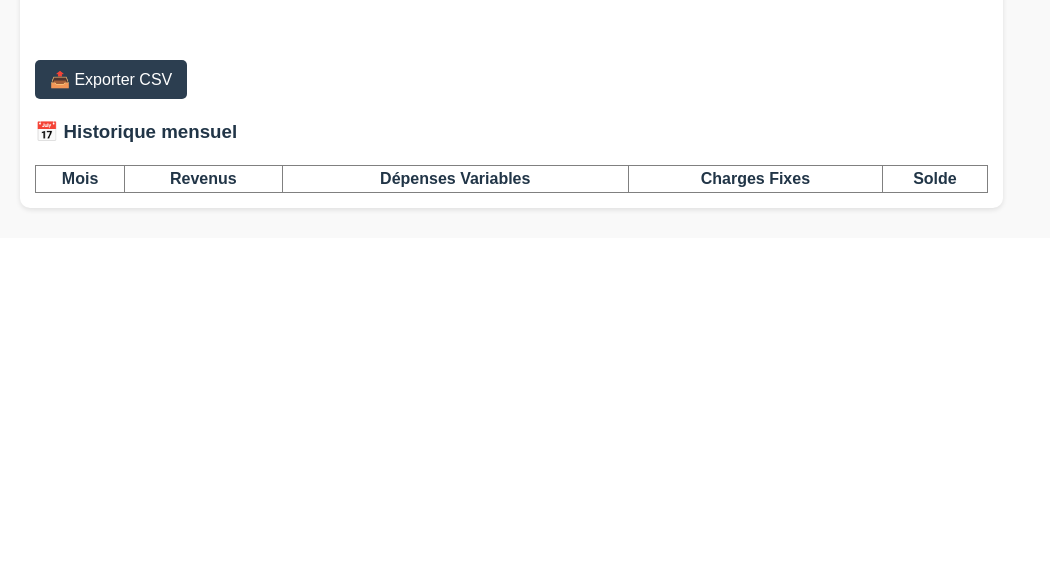
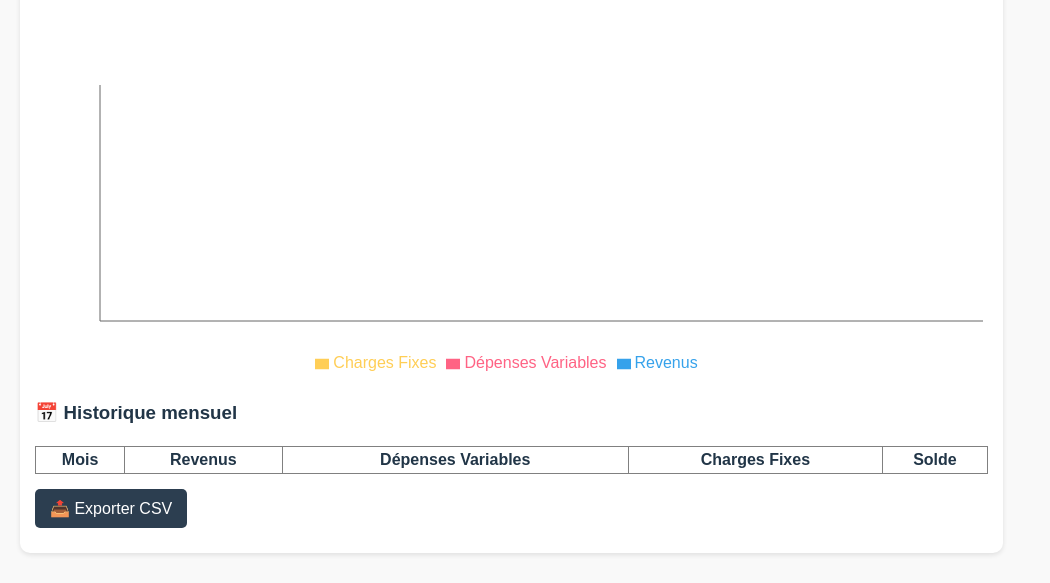
Before and after one commit to LaghaOussama/budget-app, a React (Vite) app: page / in a window 1280 px wide. Shown: the part 972-1555 px from the top of the page, without its empty margins (0-1050 px from the left). Before the commit the page ends 1210 px from the top, so only its background shows below. Built offline with nearby package versions, Linux system fonts and the light colour scheme.

Commit message:
📊 Dashboard amélioré : graphiques supplémentaires et couleurs conditionnelles pour revenus/dépenses

```diff
--- a/src/components/Dashboard.jsx
+++ b/src/components/Dashboard.jsx
@@ -1,4 +1,15 @@
-import { PieChart, Pie, Cell } from "recharts";
+import {
+  PieChart,
+  Pie,
+  Cell,
+  BarChart,
+  Bar,
+  XAxis,
+  YAxis,
+  Tooltip,
+  Legend,
+  ResponsiveContainer,
+} from "recharts";
 import { getFixedChargesForMonth } from "../utils/storage";
 import ExportCSV from "./ExportCSV";
 import { useState } from "react";
@@ -40,7 +51,24 @@ export default function Dashboard({ transactions, fixedCharges }) {
       (filterType === "Tous" || t.type === filterType) &&
       (filterCategory === "Tous" || t.category === filterCategory)
   );
-
+  const barData = months.map((month) => {
+    const monthTransactions = transactions.filter(
+      (t) => t.date.slice(0, 7) === month
+    );
+    const revenus = monthTransactions
+      .filter((t) => t.type === "Revenu")
+      .reduce((a, b) => a + b.amount, 0);
+    const depenses = monthTransactions
+      .filter((t) => t.type === "Dépense")
+      .reduce((a, b) => a + b.amount, 0);
+    const charges = getFixedChargesForMonth(fixedCharges, month);
+    return {
+      month,
+      Revenus: revenus,
+      "Dépenses Variables": depenses,
+      "Charges Fixes": charges,
+    };
+  });
   const categories = ["Tous", ...new Set(transactions.map((t) => t.category))];
   return (
     <div>
@@ -88,7 +116,19 @@ export default function Dashboard({ transactions, fixedCharges }) {
           ))}
         </Pie>
       </PieChart>
-      <ExportCSV transactions={transactions} />
+      <div style={{ marginTop: "30px", width: "100%", height: 300 }}>
+        <ResponsiveContainer>
+          <BarChart data={barData}>
+            <XAxis dataKey="month" />
+            <YAxis />
+            <Tooltip />
+            <Legend />
+            <Bar dataKey="Revenus" fill="#36A2EB" />
+            <Bar dataKey="Dépenses Variables" fill="#FF6384" />
+            <Bar dataKey="Charges Fixes" fill="#FFCE56" />
+          </BarChart>
+        </ResponsiveContainer>
+      </div>
       <div>
         <h3>📅 Historique mensuel</h3>
         <table
@@ -137,6 +177,8 @@ export default function Dashboard({ transactions, fixedCharges }) {
           </tbody>
         </table>
       </div>
+      <div style={{ marginTop: "15px" }}></div>
+      <ExportCSV transactions={transactions} />
     </div>
   );
 }
```
